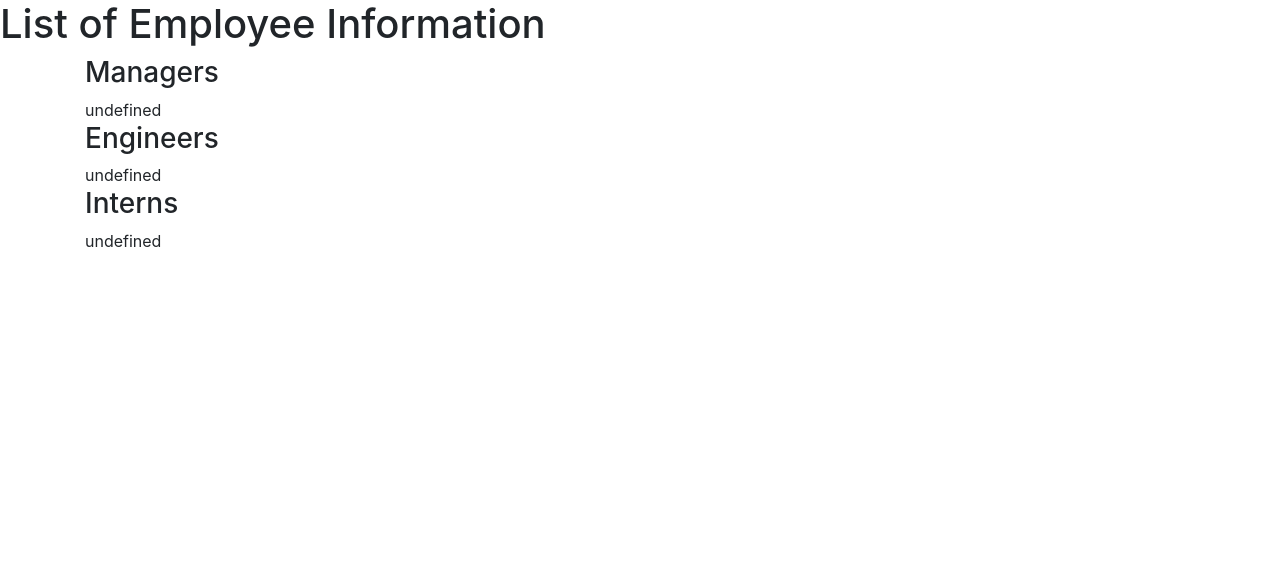
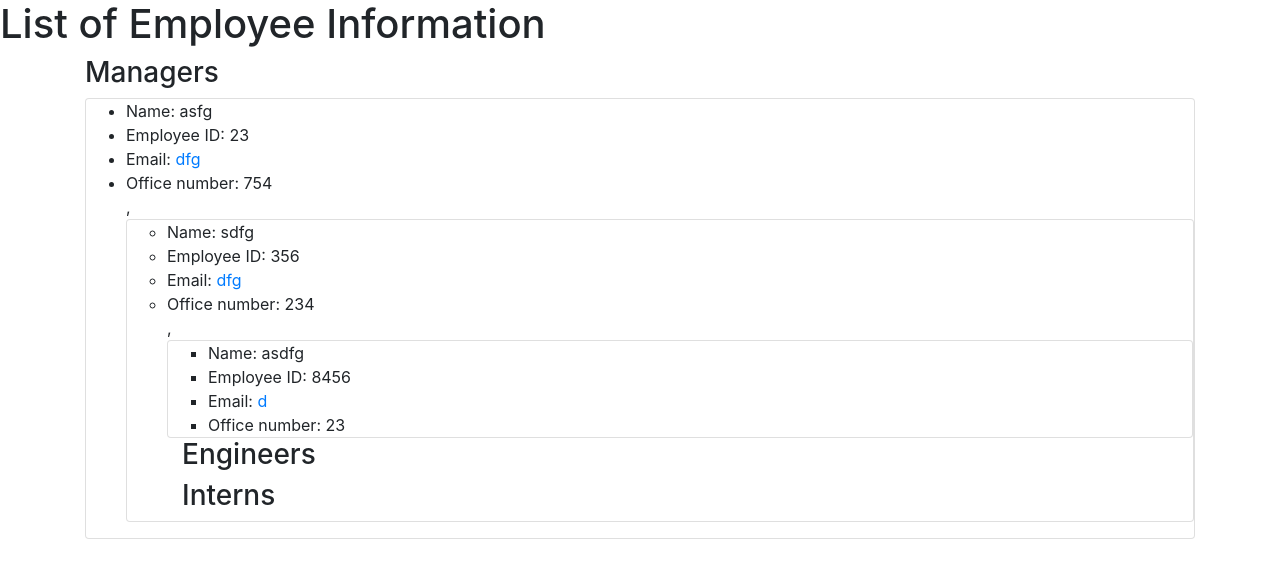
Before and after one commit to MikeyP957/employee_data_tracker, a website: page index.html in a window 1280 px wide. Drawn offline with nearby package versions, Linux system fonts and the light colour scheme.

Commit message:
loops in manager,engineer and internHMTL working

```diff
--- a/index.html
+++ b/index.html
@@ -4,7 +4,7 @@
         <meta charset="UTF-8">
         <meta http-equiv="X-UA-Compatible" content="IE=edge">
         <meta name="viewport" content="width=device-width, initial-scale=1.0">
-        <title>Employee List</title>
+        <title>My Team</title>
         <link rel="stylesheet" href="https://maxcdn.bootstrapcdn.com/bootstrap/4.0.0/css/bootstrap.min.css" integrity="sha384-Gn5384xqQ1aoWXA+058RXPxPg6fy4IWvTNh0E263XmFcJlSAwiGgFAW/dAiS6JXm" crossorigin="anonymous">
     </head>
     <body>
@@ -13,19 +13,43 @@
         <div class="container managers">
             <h3>Managers</h3>
 
-            undefined
+
+            <div class="card">
+            <ul>
+            <li>Name: asfg </li>
+            <li>Employee ID: 23</li>
+            <li>Email: <a href= "mailto:dfg">dfg</a></li>
+            <li>Office number: 754</li>
+
+            ,
+            <div class="card">
+            <ul>
+            <li>Name: sdfg </li>
+            <li>Employee ID: 356</li>
+            <li>Email: <a href= "mailto:dfg">dfg</a></li>
+            <li>Office number: 234</li>
+
+            ,
+            <div class="card">
+            <ul>
+            <li>Name: asdfg </li>
+            <li>Employee ID: 8456</li>
+            <li>Email: <a href= "mailto:d">d</a></li>
+            <li>Office number: 23</li>
+
+
 
         </div>
         <div class="container engineers">
             <h3>Engineers</h3>
 
-               undefined
+
 
         </div>
         <div class="container interns">
             <h3>Interns</h3>
 
-            undefined
+
 
         </div>
     </body>
```
Also changed, not shown: README.md, dist/engineerHTML.js, dist/internHTML.js, dist/managerHTML.js.
